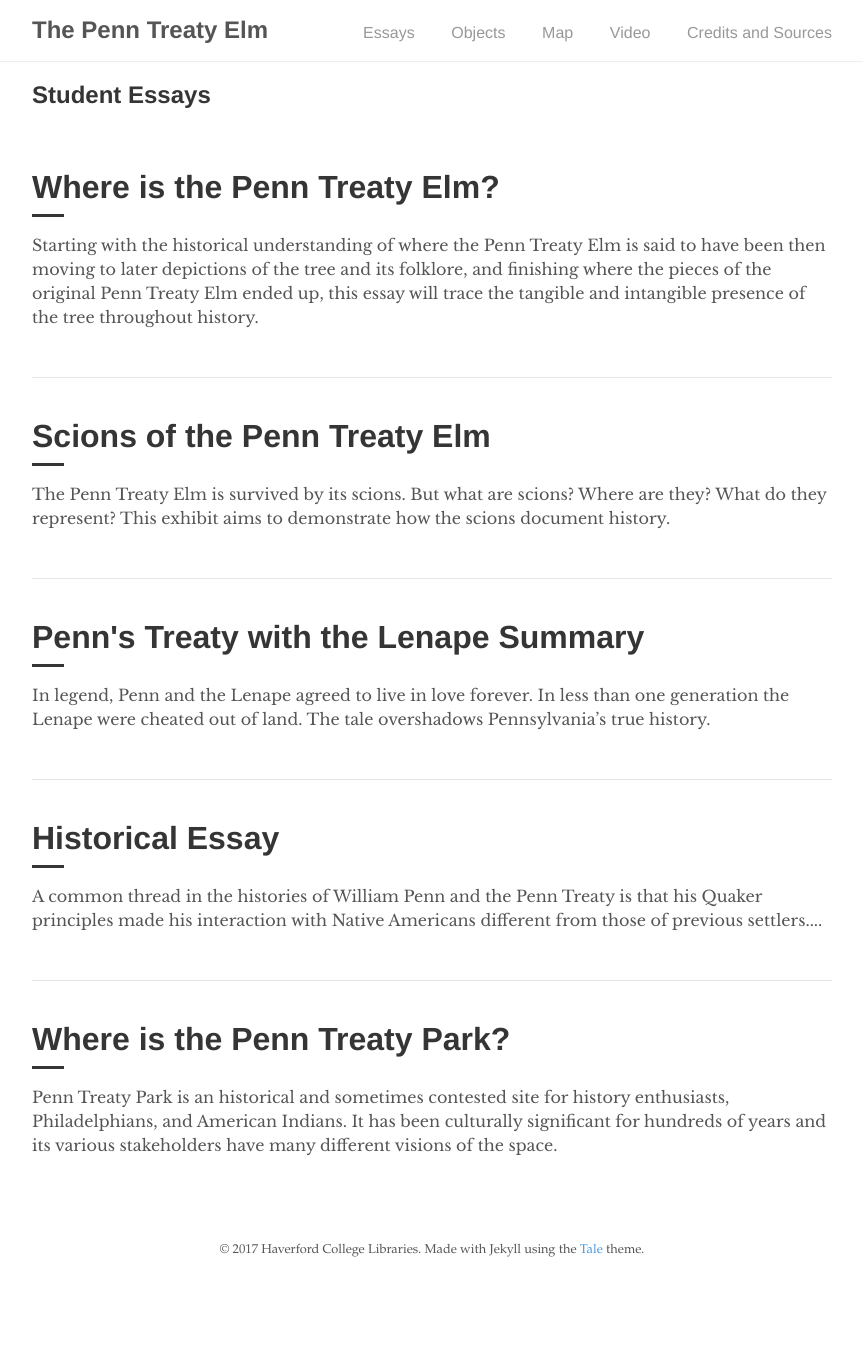
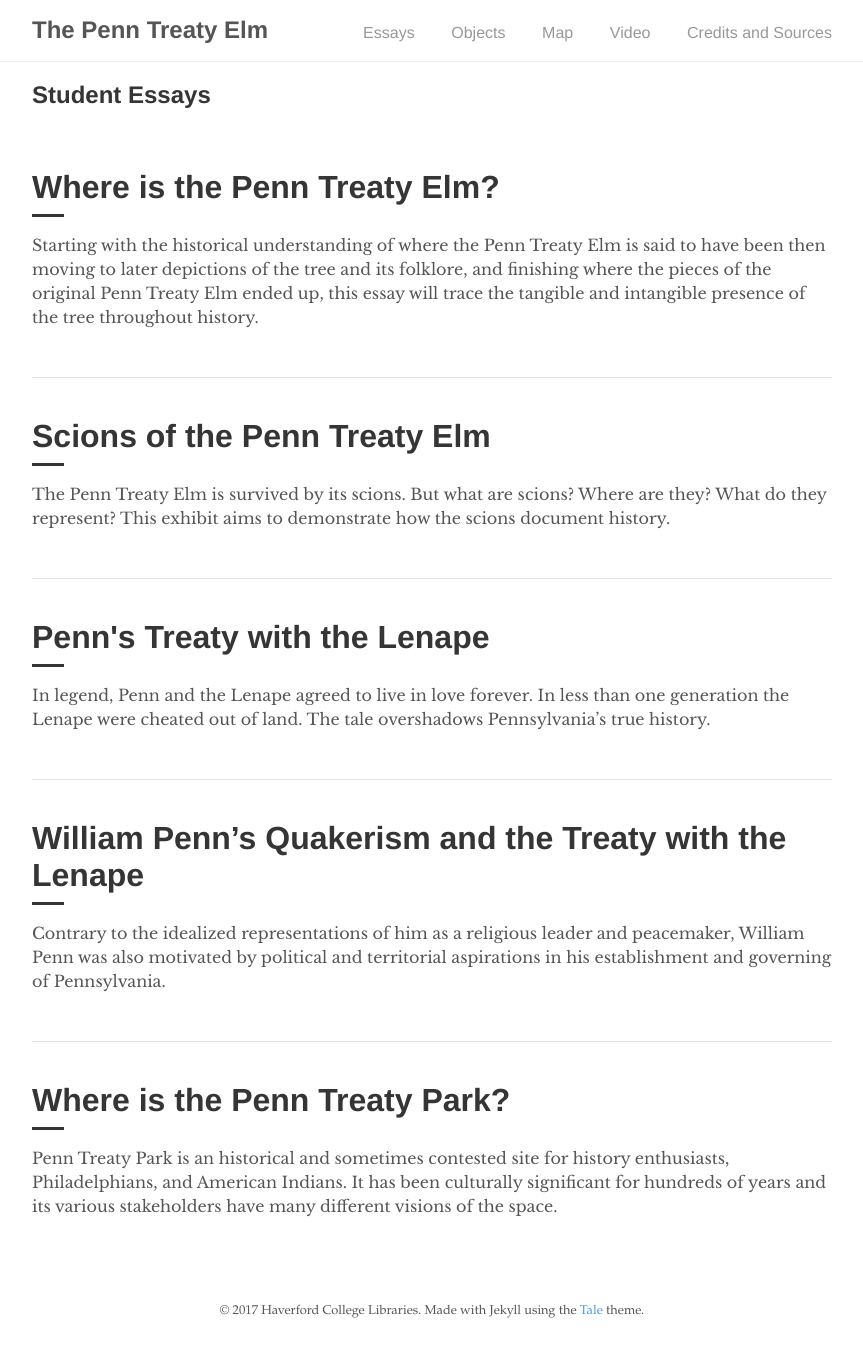
Before and after one commit to mzarafon/penn-treaty-elm, a Jekyll site: the page built from student-essays.html, in a window 1280 px wide. Shown: the whole page, without its empty margins (208-1071 px from the left). Built offline with Jekyll 4.4.1, drawn with Linux system fonts in a browser that asks for light colours; before the commit the page ends 1293 px from its top, so only the background shows below that.

Commit message:
Update student-essays.html

```diff
--- a/student-essays.html
+++ b/student-essays.html
@@ -23,17 +23,17 @@
 
     <a href="lenape" class="catalogue-item">
       <div>
-        <h3 class="catalogue-title">Penn's Treaty with the Lenape Summary</h3>
+        <h3 class="catalogue-title">Penn's Treaty with the Lenape</h3>
         <div class="catalogue-line"></div>
         <p>In legend, Penn and the Lenape agreed to live in love forever. In less than one generation the Lenape were cheated out of land. The tale overshadows Pennsylvania’s true history.</p>
       </div>
     </a>
 
-    <a href="Historical-Essay" class="catalogue-item">
+    <a href="quakerism-lenape" class="catalogue-item">
       <div>
-        <h3 class="catalogue-title">Historical Essay</h3>
+        <h3 class="catalogue-title">William Penn’s Quakerism and the Treaty with the Lenape</h3>
         <div class="catalogue-line"></div>
-        <p>A common thread in the histories of William Penn and the Penn Treaty is that his Quaker principles made his interaction with Native Americans different from those of previous settlers....</p>
+        <p>Contrary to the idealized representations of him as a religious leader and peacemaker, William Penn was also motivated by political and territorial aspirations in his establishment and governing of Pennsylvania.</p>
       </div>
     </a>
 
```
